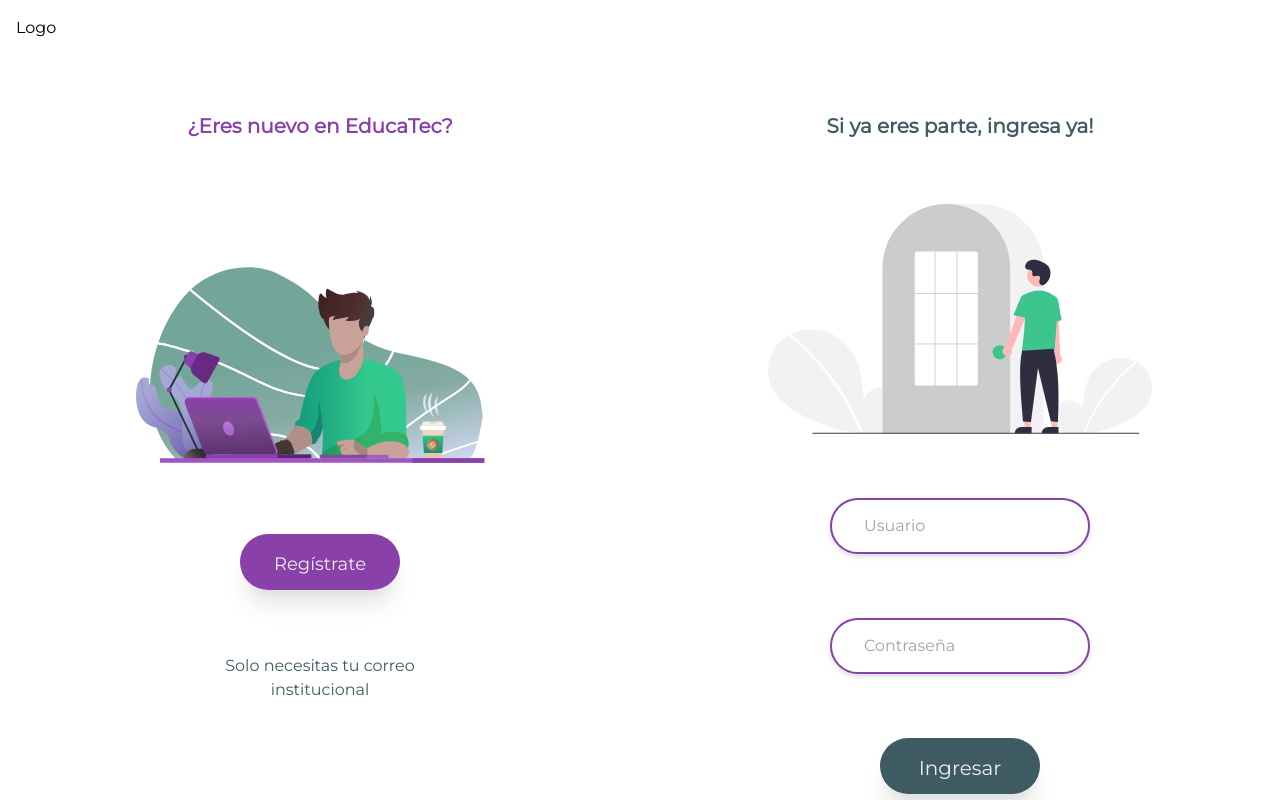
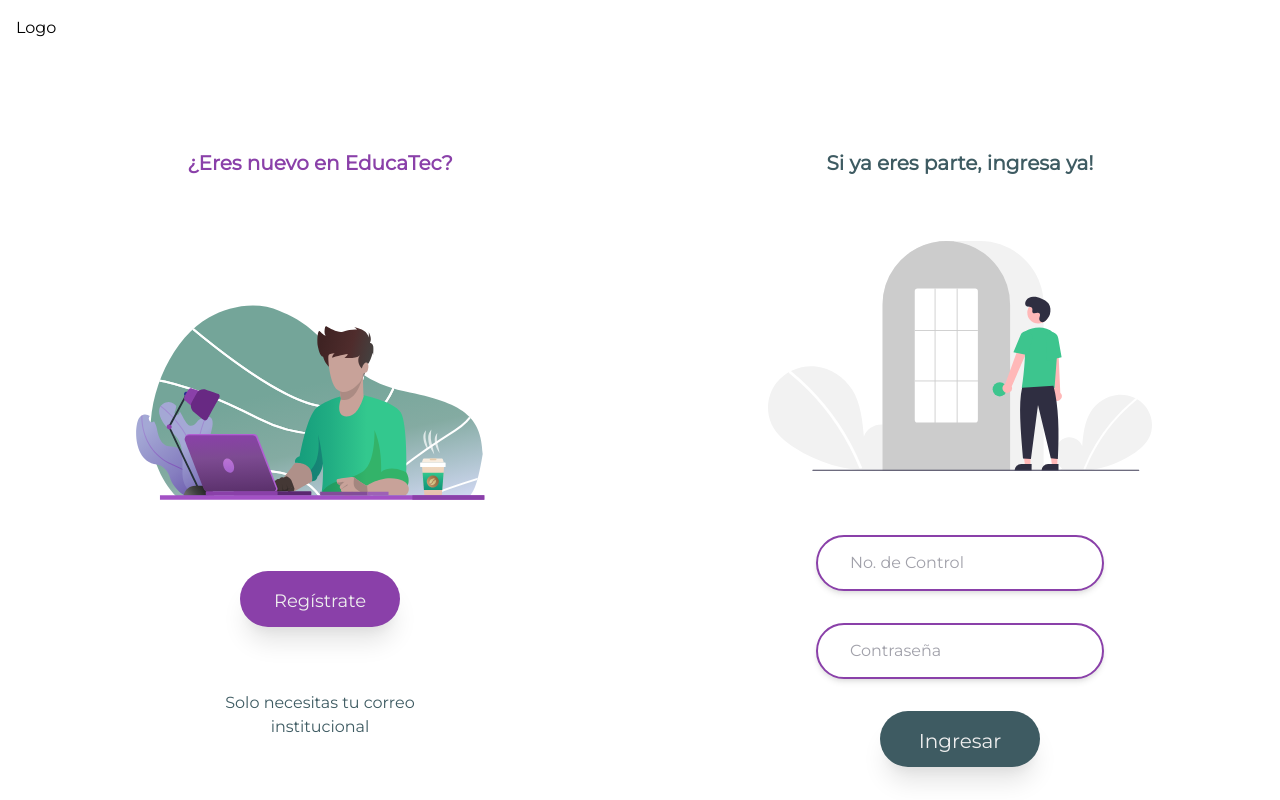
Before and after one commit to MauricioGR15/cliente-educatec, a React (Create React App) app: page / in a window 1280 px wide. Shown: the top 800 px of the page. Built offline with nearby package versions, Linux system fonts and the light colour scheme.

Commit message:
Maquetado de Login terminado

```diff
--- a/src/pages/Login.jsx
+++ b/src/pages/Login.jsx
@@ -3,6 +3,8 @@
 import lottie from "lottie-web";
 import CoffeeComputer from "../animations/CoffeeComputer";
 import LoginSvg from "../assets/svg/Login.svg";
+import NavbarLogin from "../components/NavbarLogin";
+import Footer from "../components/Footer";
 
 const Login = () => {
     useEffect(() => {
@@ -10,28 +12,26 @@
             container: document.querySelector("#computer-coffee"),
             animationData: CoffeeComputer,
         });
-    }, [CoffeeComputer]);
+    }, []);
 
     return (
-        <div class="container">
-            <div class="h-24 w-full p-4 float-left">Logo</div>
-            <button class='w-auto h-auto bg-violet shadow-lg px-2 rounded-full
-            absolute top-4 right-4 sm:hidden xs:block'>
-                <a href='#Ingresar' class='text-white text-sm'>
-                    Ingresar
-                </a>
-
-            </button>
-            <div class="w-full grid grid-cols-1  md:grid-cols-2">
-                <div class="flex flex-col  items-center space-y-16 my-4">
+        <div class="w-screen h-screen">
+            <NavbarLogin />
+            <main class="w-full h-auto sm:h-5/6 flex items-start flex-wrap justify-center">
+                <div class="md:w-1/2 w-full flex flex-col  items-center space-y-16 my-4">
                     <h3 class="text-violet text-sans text-xl font-semibold">
                         ¿Eres nuevo en EducaTec?
                     </h3>
                     <div id="computer-coffee" className="w-96 h-auto" />
-                    <button class="h-14 w-40 p-4 bg-violet rounded-full shadow-xl focus:outline-none
+                    <button
+                        class="h-14 w-40 p-4 bg-violet rounded-full shadow-xl focus:outline-none
                     transition duration-500 ease-in-out transform hover:translate-y-1 hover:scale-110
-                    hover:bg-violet-dark ">
-                        <Link to='/registro' class="text-white font-medium text-lg">
+                    hover:bg-violet-dark "
+                    >
+                        <Link
+                            to="/registro"
+                            class="text-white font-medium text-lg"
+                        >
                             Regístrate
                         </Link>
                     </button>
@@ -41,33 +41,45 @@
                         institucional
                     </p>
                 </div>
-                <div id='Ingresar' class="flex flex-col items-center space-y-16 my-4">
+
+                <div
+                    id="Ingresar"
+                    class=" md:w-1/2 w-full flex flex-col  items-center space-y-16 my-4"
+                >
                     <h3 class="text-blue text-sans text-xl font-semibold">
                         Si ya eres parte, ingresa ya!
                     </h3>
                     <img class="w-96" src={LoginSvg} />
+                    <form class="w-72 flex flex-col items-center space-y-8">
                         <input
-                        type="email"
-                        placeholder="Usuario"
-                        class="text-violet rounded-full shadow-md border-violet h-14 border-2 px-8 outline-none
+                            type="text"
+                            placeholder="No. de Control"
+                            class="text-violet rounded-full shadow-md border-violet h-14 w-full border-2 px-8 outline-none
                         transition duration-500 ease-in-out transform hover:translate-y-1 hover:scale-110
                         focus:translate-y-1 focus:scale-110"
                         />
                         <input
                             type="password"
                             placeholder="Contraseña"
-                        class="text-violet rounded-full shadow-md border-violet h-14 border-2 px-8 outline-none
+                            class="text-violet rounded-full shadow-md border-violet h-14 w-full border-2 px-8 outline-none
                         transition duration-500 ease-in-out transform hover:translate-y-1 hover:scale-110
                         focus:translate-y-1 focus:scale-110"
                         />
-                    <button class='h-14 w-40 p-4 rounded-full bg-blue focus:outline-none shadow-xl
-                    transition duration-500 ease-in-out transform hover:translate-y-1 hover:scale-110 hover:bg-mint'>
-                        <Link class='text-white font-medium text-xl'>
+                        <button
+                            class="h-14 w-40 p-4 rounded-full bg-blue focus:outline-none shadow-xl
+                    transition duration-500 ease-in-out transform hover:translate-y-1 hover:scale-110 hover:bg-mint"
+                        >
+                            <Link
+                                to="/home"
+                                class="text-white font-medium text-xl"
+                            >
                                 Ingresar
                             </Link>
                         </button>
+                    </form>
                 </div>
-            </div>
+            </main>
+            <Footer/>
         </div>
     );
 };
```
Lines whose indentation alone changed are shown as unchanged.
